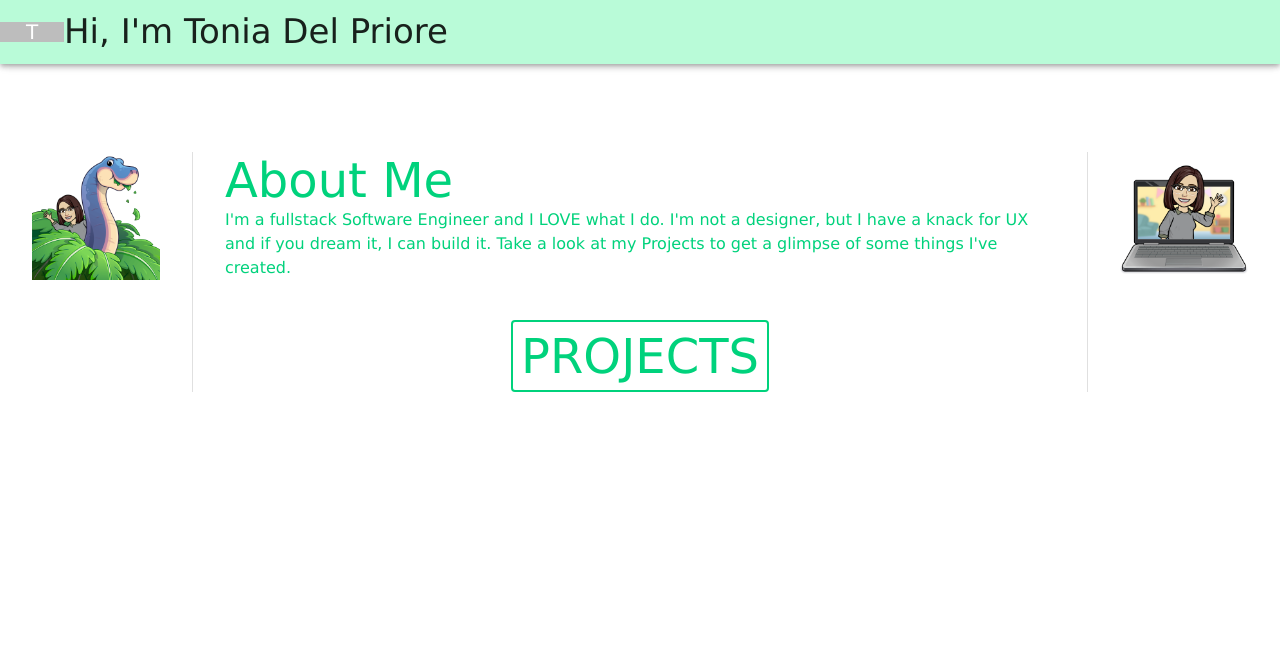
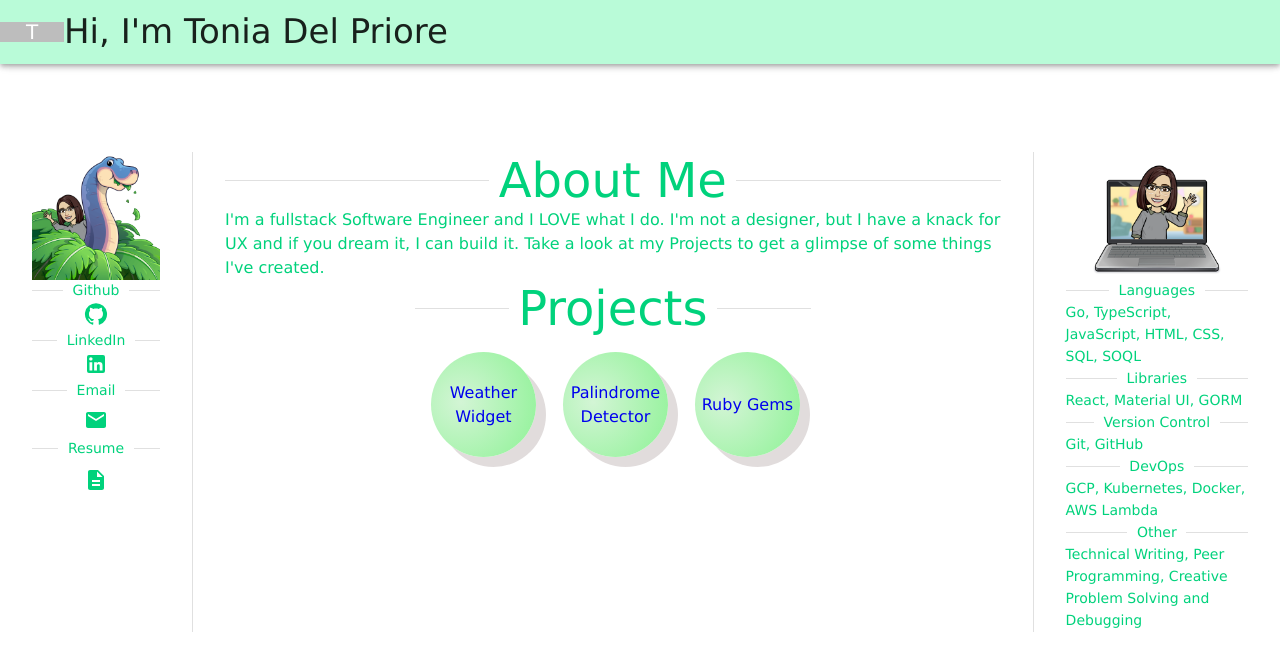
Before and after one commit to toninjaa/portfolio, a React (Vite) app: page / in a window 1280 px wide. Shown: the top 670 px of the page. Built offline with nearby package versions, Linux system fonts and the light colour scheme; the HTML template or start-up script is replaced by a standard one.

Commit message:
overhaul ux, almost there actually

```diff
--- a/package.json
+++ b/package.json
@@ -12,6 +12,7 @@
   "dependencies": {
     "@emotion/react": "^11.14.0",
     "@emotion/styled": "^11.14.0",
+    "@mui/icons-material": "^6.3.0",
     "@mui/material": "^6.2.0",
     "motion": "^11.14.1",
     "react": "^18.2.0",
--- a/src/App.css
+++ b/src/App.css
@@ -10,7 +10,7 @@ body {
   margin-top: 15vh;
   max-width: max-content;
   max-height: max-content;
-  overflow: hidden;
+  /* overflow: hidden; */
   position: relative;
 }
 
@@ -26,7 +26,7 @@ a {
   display: flex;
   height: var(--width);
   justify-content: center;
-  margin: .5em;
+  margin: 1em;
   padding: 2%;
   /* position: absolute; */
   text-align: center;
--- a/src/Components/Bubble.tsx
+++ b/src/Components/Bubble.tsx
@@ -1,5 +1,4 @@
 import { motion } from 'motion/react';
-import MenuItem from '@mui/material/MenuItem';
 import Typography from '@mui/material/Typography';
 
 interface Props {
@@ -11,12 +10,6 @@ export default function Bubble(props: Props) {
   const { link, title } = props;
 
   return (
-    <MenuItem
-      sx={{
-        whiteSpace: 'wrap',
-        '&:hover': { background: 'none' },
-      }}
-    >
     <a href={link} target='_blank'>
       <motion.div
         className="bubble"
@@ -26,6 +19,5 @@ export default function Bubble(props: Props) {
         <Typography>{title}</Typography>
       </motion.div>
     </a>
-    </MenuItem>
   )
 }
--- /dev/null
+++ b/src/Components/ContactStack.tsx
@@ -0,0 +1,94 @@
+import { useEffect, useState, useRef } from 'react';
+import Avatar from '@mui/material/Avatar';
+import Button from '@mui/material/Button';
+import Divider from '@mui/material/Divider';
+import Stack from '@mui/material/Stack';
+import Typography from '@mui/material/Typography';
+import DescriptionIcon from '@mui/icons-material/Description';
+import GitHubIcon from '@mui/icons-material/GitHub';
+import LinkedInIcon from '@mui/icons-material/LinkedIn';
+import MailIcon from '@mui/icons-material/Mail';
+import Tooltip from '@mui/material/Tooltip';
+import { useTheme } from '@mui/material';
+
+export default function ContactStack() {
+  const [copySuccess, setCopySuccess] = useState(false);
+  const buttonRef = useRef(null);
+  const { palette } = useTheme();
+
+  useEffect(() => {
+    function handleClickOutside(event) {
+      if (buttonRef.current && !buttonRef.current.contains(event.target)) {
+        setCopySuccess(false);
+      }
+    }
+
+    document.addEventListener('mousedown', handleClickOutside);
+
+    return () => {
+      document.removeEventListener('mousedown', handleClickOutside);
+    };
+  }, []);
+
+  function handleMailClick() {
+    navigator.clipboard.writeText('toniadelpriore@gmail.com')
+    setCopySuccess(true);
+  }
+
+  return (
+    <Stack
+      alignItems='center'
+      direction='column'
+      justifyContent='flex-start'
+      sx={{ maxWidth: '15%' }}
+    >
+      <Avatar
+        alt='Tonia Del Priore'
+        src='../brontosaurus.png'
+        sx={{ height: 'auto', width: '10vw' }}
+        variant='square'
+      />
+
+      <Divider aria-hidden='true' color='primary.dark' orientation='horizontal' flexItem>
+        <Typography color='primary.dark' variant='subtitle2'>
+          Github
+        </Typography>
+      </Divider>
+      <a href='https://github.com/toninjaa' target='_blank'>
+        <GitHubIcon style={{ color: palette.primary.dark }}/>
+      </a>
+
+      <Divider aria-hidden='true' color='primary.dark' orientation='horizontal' flexItem>
+        <Typography color='primary.dark' variant='subtitle2'>
+          LinkedIn
+        </Typography>
+      </Divider>
+      <a href='https://www.linkedin.com/in/toniadelpriore/' target='_blank'>
+        <LinkedInIcon style={{ color: palette.primary.dark }}/>
+      </a>
+
+      <Divider aria-hidden='true' color='primary.dark' orientation='horizontal' flexItem>
+        <Typography color='primary.dark' variant='subtitle2'>
+          Email
+        </Typography>
+      </Divider>
+      <Button ref={buttonRef} onClick={handleMailClick}>
+        <Tooltip title={copySuccess ? 'Success' : 'Copy to Clipboard'}>
+          <MailIcon style={{ color: palette.primary.dark }} />
+        </Tooltip>
+      </Button>
+
+      <Divider aria-hidden='true' color='primary.dark' orientation='horizontal' flexItem>
+        <Typography color='primary.dark' variant='subtitle2'>
+          Resume
+        </Typography>
+      </Divider>
+      <a href='../resume.pdf' target='_blank' rel='noopener noreferrer'>
+        <Button size='large'>
+          <DescriptionIcon style={{ color: palette.primary.dark }} />
+        </Button>
+      </a>
+
+    </Stack>
+  )
+}
--- /dev/null
+++ b/src/Components/ContentStack.tsx
@@ -0,0 +1,42 @@
+import Divider from '@mui/material/Divider';
+import Stack from '@mui/material/Stack';
+import Typography from '@mui/material/Typography';
+import Bubble from './Bubble';
+
+export default function ContentStack() {
+  return (
+    <Stack
+      alignItems='center'
+      direction='column'
+      justifyContent='flex-start'
+      sx={{ maxWidth: '70%' }}
+    >
+      <Stack>
+        <Divider aria-hidden='true' color='primary.dark' orientation='horizontal' flexItem>
+          <Typography color='primary.dark' variant='h3'>
+            About Me
+          </Typography>
+        </Divider>
+        <Typography color='primary.dark'>
+          I'm a fullstack Software Engineer and I LOVE what I do. I'm not a designer, but I have a knack for UX and if you dream it, I can build it. Take a look at my Projects to get a glimpse of some things I've created.
+        </Typography>
+      </Stack>
+
+      <Stack>
+        <Divider aria-hidden='true' color='primary.dark' orientation='horizontal' flexItem>
+          <Typography color='primary.dark' variant='h3'>
+            Projects
+          </Typography>
+        </Divider>
+
+        <Stack direction='row'>
+          <Bubble link="https://toninjaa.github.io/weather-app/" title='Weather Widget' />
+
+          <Bubble link="https://toninjaa.github.io/palindrome-site/" title='Palindrome Detector' />
+
+          <Bubble link="https://rubygems.org/profiles/toninjaa" title='Ruby Gems' />
+        </Stack>
+      </Stack>
+    </Stack>
+  )
+}
--- a/src/Components/Projects.tsx
+++ /dev/null
@@ -1,55 +0,0 @@
-import { useState } from 'react';
-import Button from '@mui/material/Button';
-import Menu from '@mui/material/Menu';
-import Stack from '@mui/material/Stack';
-import Typography from '@mui/material/Typography';
-import Bubble from './Bubble';
-
-export default function Projects() {
-  const [menuOpen, setMenuOpen] = useState(false);
-
-  function handleMenuClick() {
-    setMenuOpen(!menuOpen);
-  }
-
-  return (
-    <Button
-      sx={!menuOpen ? {
-        border: '2px solid #00D27C',
-        borderRadius: '4',
-        marginTop: '5vh',
-      } : {}}
-      onClick={handleMenuClick}>
-
-      {!menuOpen &&
-        <Typography color='primary.dark' variant="h3">
-          Projects
-        </Typography>
-      }
-
-      <Menu
-        anchorOrigin={{
-          vertical: 'center',
-          horizontal: 'center',
-        }}
-        open={menuOpen}
-        sx={{
-          '& .MuiPaper-root': {
-            background: 'none',
-            boxShadow: 'none',
-          },
-          marginTop: '8px'
-        }}
-        transformOrigin={{ vertical: 'top', horizontal: "center" }}
-      >
-        <Stack direction='row'>
-          <Bubble link="https://toninjaa.github.io/weather-app/" title='Weather Widget' />
-
-          <Bubble link="https://toninjaa.github.io/palindrome-site/" title='Palindrome Detector' />
-
-          <Bubble link="https://rubygems.org/profiles/toninjaa" title='Ruby Gems' />
-        </Stack>
-      </Menu>
-    </Button>
-  )
-}
--- /dev/null
+++ b/src/Components/SkillStack.tsx
@@ -0,0 +1,48 @@
+import Avatar from '@mui/material/Avatar';
+import Divider from '@mui/material/Divider';
+import Stack from '@mui/material/Stack';
+import Typography from '@mui/material/Typography';
+
+export default function SkillStack() {
+  return (
+    <Stack
+      alignItems='center'
+      direction='column'
+      justifyContent='flex-start'
+      sx={{ maxWidth: '15%' }}
+    >
+      <Avatar
+        alt='Tonia Del Priore'
+        src='../laptop wave.png'
+        sx={{ height: 'auto', width: '10vw' }}
+        variant='square'
+      />
+      <Typography color='primary.dark' variant='subtitle2'>
+        <Divider aria-hidden='true' color='primary.dark' orientation='horizontal' flexItem>
+          Languages
+        </Divider>
+        Go, TypeScript, JavaScript, HTML, CSS, SQL, SOQL
+
+        <Divider aria-hidden='true' color='primary.dark' orientation='horizontal' flexItem>
+          Libraries
+        </Divider>
+        React, Material UI, GORM
+
+        <Divider aria-hidden='true' color='primary.dark' orientation='horizontal' flexItem>
+          Version Control
+        </Divider>
+        Git, GitHub
+
+        <Divider aria-hidden='true' color='primary.dark' orientation='horizontal' flexItem>
+          DevOps
+        </Divider>
+        GCP, Kubernetes, Docker, AWS Lambda
+
+        <Divider aria-hidden='true' color='primary.dark' orientation='horizontal' flexItem>
+          Other
+        </Divider>
+        Technical Writing, Peer Programming, Creative Problem Solving and Debugging
+      </Typography>
+    </Stack>
+  )
+}
--- a/src/Styles/PageContainer.tsx
+++ b/src/Styles/PageContainer.tsx
@@ -1,47 +1,26 @@
-import Avatar from '@mui/material/Avatar';
 import Divider from '@mui/material/Divider';
 import Stack from '@mui/material/Stack';
-import AboutMe from '../Components/AboutMe';
-import Projects from '../Components/Projects';
+import ContactStack from '../Components/ContactStack';
+import ContentStack from '../Components/ContentStack';
+import SkillStack from '../Components/SkillStack';
 
 export default function PageContainer() {
   return (
     <Stack
       alignItems='flex-start'
       direction='row'
-      divider={<Divider color='primary' orientation="vertical" flexItem />}
+      divider={<Divider color='primary.dark' orientation="vertical" flexItem />}
       justifyContent='center'
       spacing={4}
       sx={{
         margin: '2em',
       }}
     >
-      <Stack>
-        <Avatar
-          alt='Tonia Del Priore'
-          src='../brontosaurus.png'
-          sx={{ height: 'auto', width: '10vw' }}
-          variant='square'
-        />
-      </Stack>
+      <ContactStack />
 
-      <Stack
-        alignItems='center'
-        direction='column'
-        justifyContent='flex-start'
-      >
-        <AboutMe />
-        <Projects />
-      </Stack>
+      <ContentStack />
 
-      <Stack>
-      <Avatar
-          alt='Tonia Del Priore'
-          src='../laptop wave.png'
-          sx={{ height: 'auto', width: '10vw' }}
-          variant='square'
-        />
-      </Stack>
+      <SkillStack />
     </Stack>
   )
 }
```
Also changed, not shown: 2 other files (tests, documents, lock files or other folders). Lines whose indentation alone changed are shown as unchanged.
